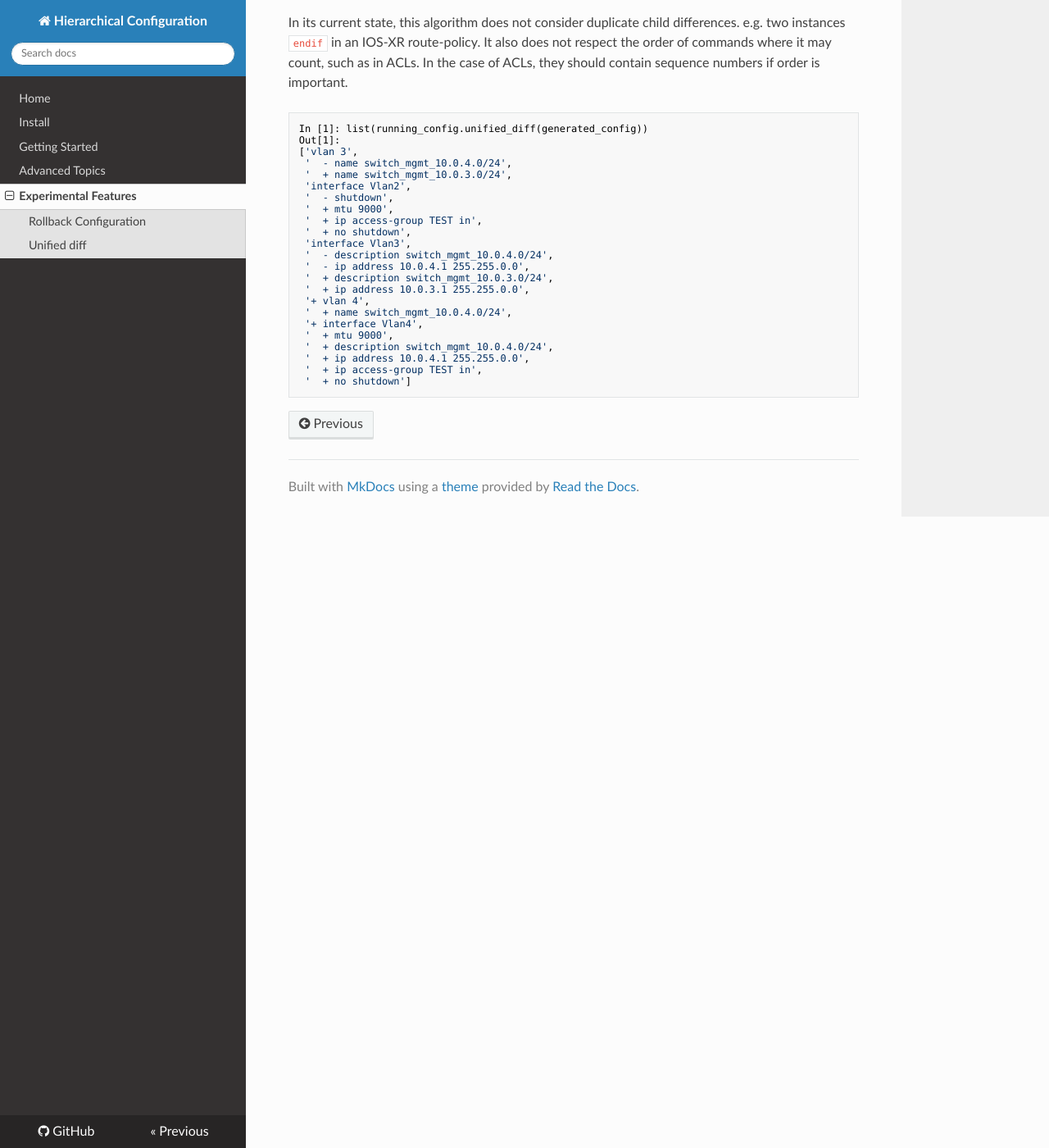
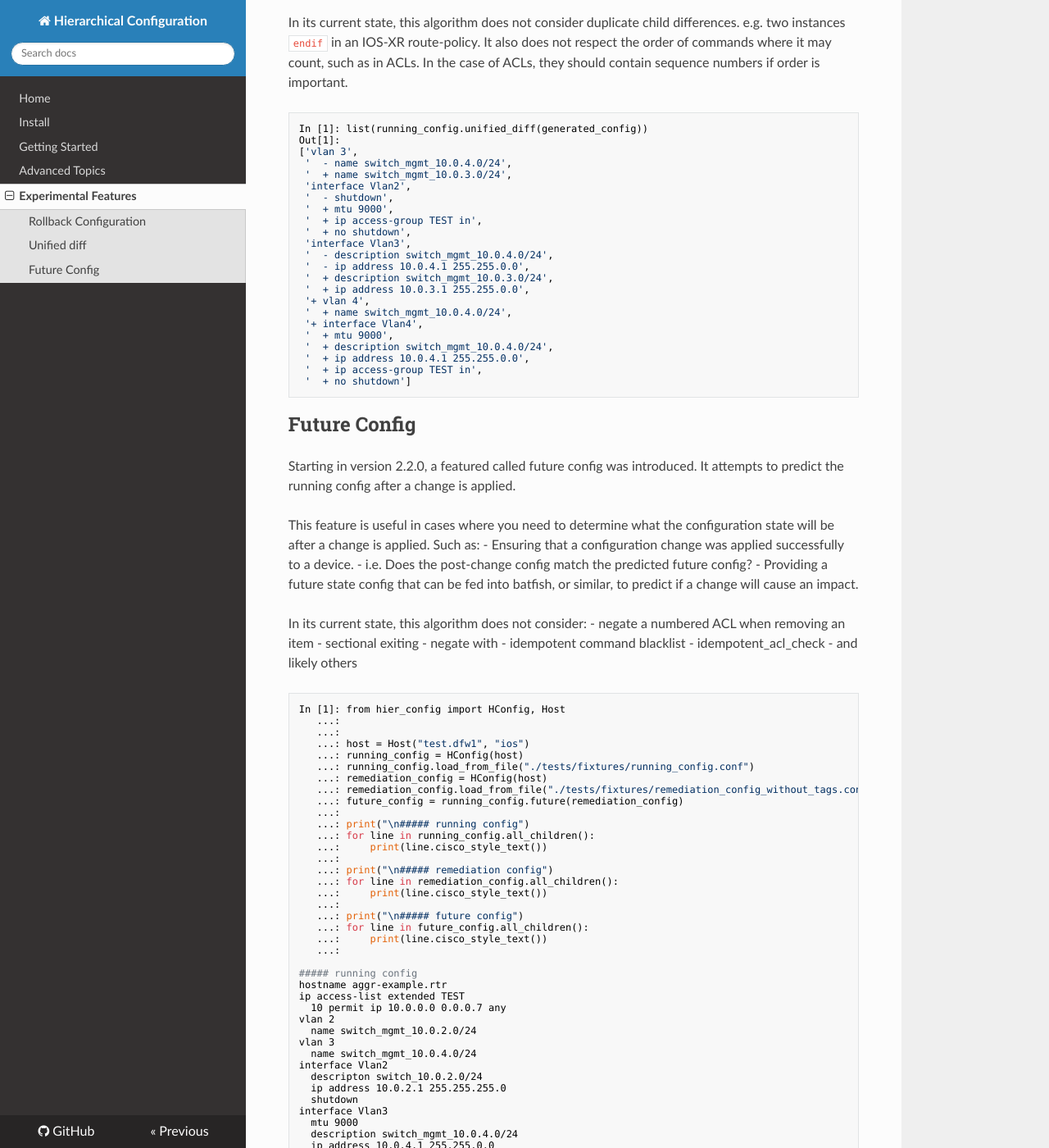
Before and after one commit to netdevops/hier_config, an MkDocs documentation site: the page built from docs/experimental-features.md, in a window 1280 px wide and 1400 px high, scrolled down 1058 px. Shown: the whole window at 82% size. Built offline with MkDocs 1.6.1, drawn with Linux system fonts in a browser that asks for light colours; nearby versions of some CDN libraries; some of the changed text lies outside the part shown.

Commit message:
updated docs

````diff
--- a/docs/experimental-features.md
+++ b/docs/experimental-features.md
@@ -65,3 +65,114 @@ Out[1]:
  '  + ip access-group TEST in',
  '  + no shutdown']
 ```
+
+
+
+## Future Config
+
+Starting in version 2.2.0, a featured called future config was introduced. It attempts to predict the running config after a change is applied.
+
+This feature is useful in cases where you need to determine what the configuration state will be after a change is applied. Such as:
+- Ensuring that a configuration change was applied successfully to a device.
+  - i.e. Does the post-change config match the predicted future config?
+- Providing a future state config that can be fed into batfish, or similar, to predict if a change will cause an impact.
+
+In its current state, this algorithm does not consider:
+- negate a numbered ACL when removing an item
+- sectional exiting
+- negate with
+- idempotent command blacklist
+- idempotent_acl_check
+- and likely others
+
+```bash
+In [1]: from hier_config import HConfig, Host
+   ...:
+   ...:
+   ...: host = Host("test.dfw1", "ios")
+   ...: running_config = HConfig(host)
+   ...: running_config.load_from_file("./tests/fixtures/running_config.conf")
+   ...: remediation_config = HConfig(host)
+   ...: remediation_config.load_from_file("./tests/fixtures/remediation_config_without_tags.conf")
+   ...: future_config = running_config.future(remediation_config)
+   ...:
+   ...: print("\n##### running config")
+   ...: for line in running_config.all_children():
+   ...:     print(line.cisco_style_text())
+   ...:
+   ...: print("\n##### remediation config")
+   ...: for line in remediation_config.all_children():
+   ...:     print(line.cisco_style_text())
+   ...:
+   ...: print("\n##### future config")
+   ...: for line in future_config.all_children():
+   ...:     print(line.cisco_style_text())
+   ...:
+
+##### running config
+hostname aggr-example.rtr
+ip access-list extended TEST
+  10 permit ip 10.0.0.0 0.0.0.7 any
+vlan 2
+  name switch_mgmt_10.0.2.0/24
+vlan 3
+  name switch_mgmt_10.0.4.0/24
+interface Vlan2
+  descripton switch_10.0.2.0/24
+  ip address 10.0.2.1 255.255.255.0
+  shutdown
+interface Vlan3
+  mtu 9000
+  description switch_mgmt_10.0.4.0/24
+  ip address 10.0.4.1 255.255.0.0
+  ip access-group TEST in
+  no shutdown
+
+##### remediation config
+vlan 3
+  name switch_mgmt_10.0.3.0/24
+vlan 4
+  name switch_mgmt_10.0.4.0/24
+interface Vlan2
+  mtu 9000
+  ip access-group TEST in
+  no shutdown
+interface Vlan3
+  description switch_mgmt_10.0.3.0/24
+  ip address 10.0.3.1 255.255.0.0
+interface Vlan4
+  mtu 9000
+  description switch_mgmt_10.0.4.0/24
+  ip address 10.0.4.1 255.255.0.0
+  ip access-group TEST in
+  no shutdown
+
+##### future config
+vlan 3
+  name switch_mgmt_10.0.3.0/24
+vlan 4
+  name switch_mgmt_10.0.4.0/24
+interface Vlan2
+  mtu 9000
+  ip access-group TEST in
+  descripton switch_10.0.2.0/24
+  ip address 10.0.2.1 255.255.255.0
+interface Vlan3
+  description switch_mgmt_10.0.3.0/24
+  ip address 10.0.3.1 255.255.0.0
+  mtu 9000
+  ip address 10.0.4.1 255.255.0.0
+  ip access-group TEST in
+  no shutdown
+interface Vlan4
+  mtu 9000
+  description switch_mgmt_10.0.4.0/24
+  ip address 10.0.4.1 255.255.0.0
+  ip access-group TEST in
+  no shutdown
+hostname aggr-example.rtr
+ip access-list extended TEST
+  10 permit ip 10.0.0.0 0.0.0.7 any
+vlan 2
+  name switch_mgmt_10.0.2.0/24
+```
````
